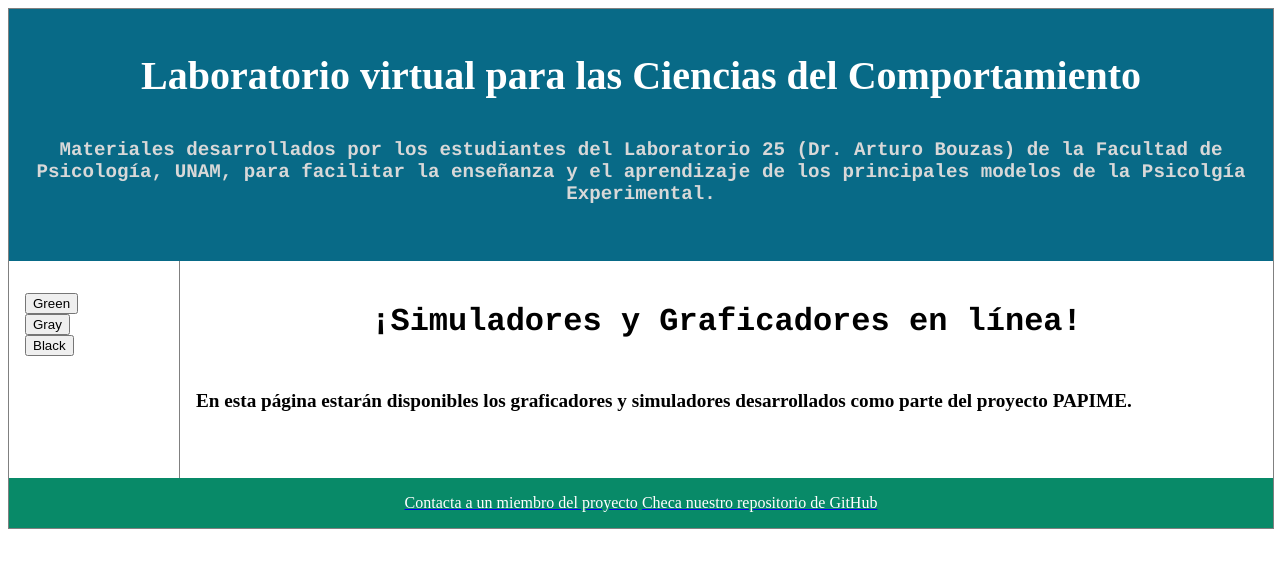
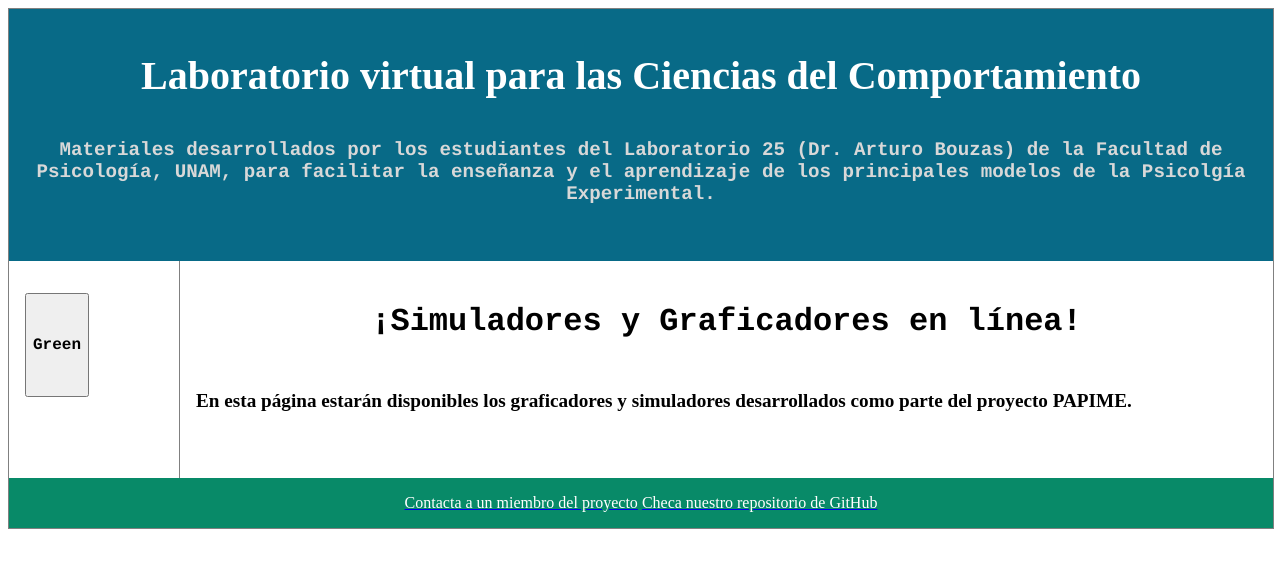
Before and after one commit to BouzasLab25/bouzaslab25.github.io, a Jekyll site: the page built from aboutPAPIME/index.html, in a window 1280 px wide. Shown: the top 568 px of the page. Built offline with Jekyll 4.4.1, drawn with Linux system fonts in a browser that asks for light colours.

Commit message:
Update papime.html

```diff
--- a/_layouts/papime.html
+++ b/_layouts/papime.html
@@ -38,7 +38,7 @@ h4 {
 }
 
 h5 {
-    font-size: 1.4em;
+    font-size: 1.2em;
     font-family:'Couries New', 'Courier', 'monospace';
     text-align:center;
     margin-top: 50px;
@@ -117,9 +117,7 @@ article {
 
 <nav>
   <ul>
-    <li><a href="#"><button class="button">Green</button></a></li>
-    <li><a href="#"><button class="button button4">Gray</button></a></li>
-    <li><a href="#"><button class="button button5">Black</button></a></li>
+	  <li><a href="#"><button class="button"><h4>Green</h4></button></a></li>
   </ul>
 </nav>
 
```
